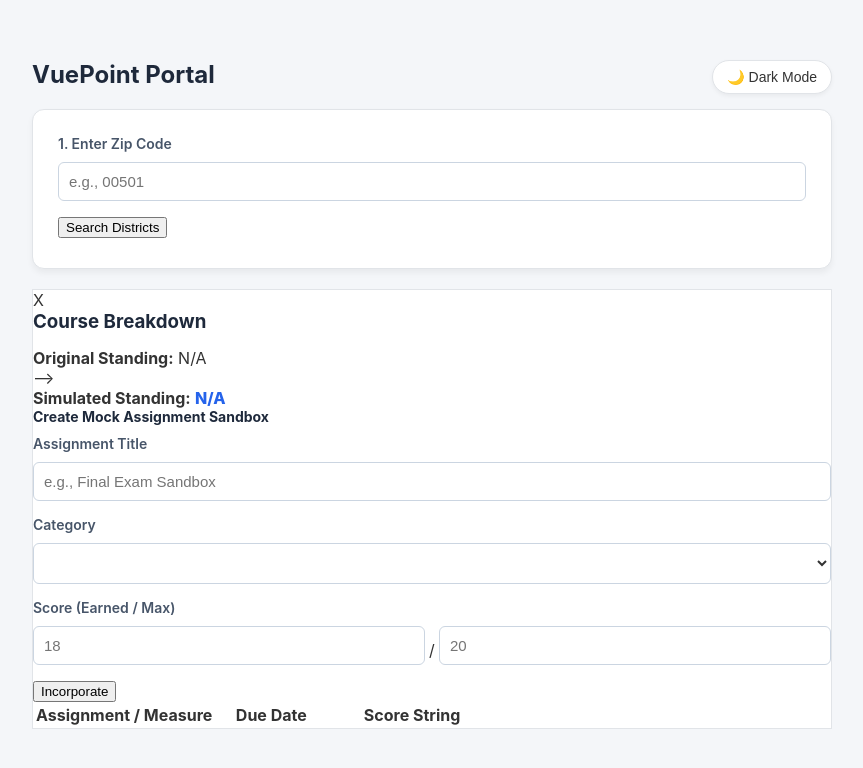
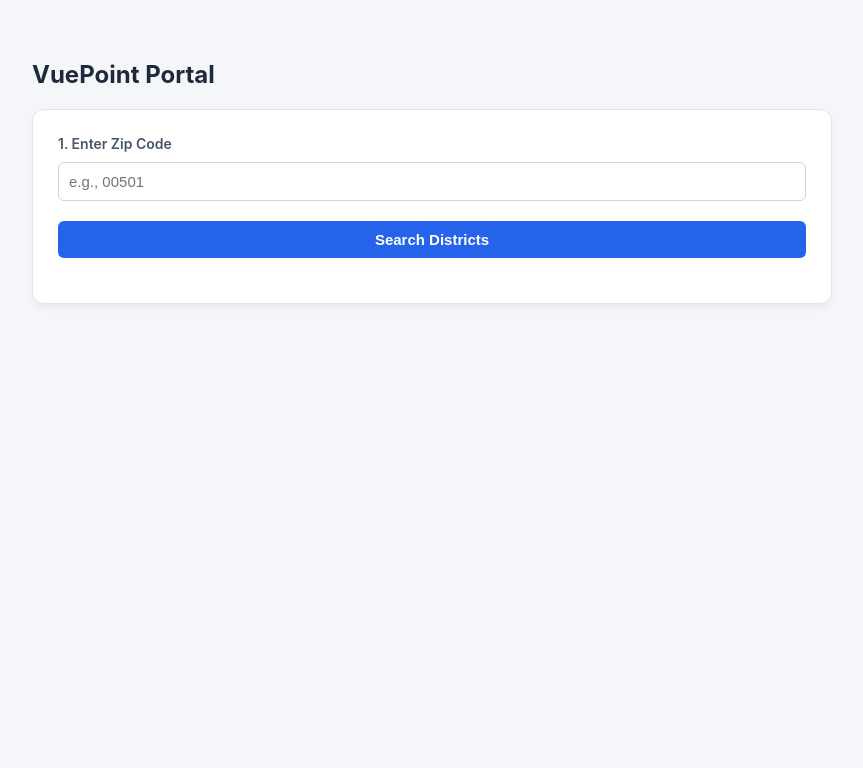
Before and after one commit to Coder-AR/VuePoint, a website: page index.html in a window 1280 px wide. Shown: the whole page, without its empty margins (208-1071 px from the left). Drawn offline with Linux system fonts and the light colour scheme.

Commit message:
Revert "New Update: Themes"
This reverts commit 88b2c325230ea7fe996bc062c54a8c3f13d03a1d.

```diff
--- a/index.html
+++ b/index.html
@@ -5,109 +5,58 @@
   <title>VuePoint Portal</title>
   <meta name="viewport" content="width=device-width, initial-scale=1.0">
   <style>
-    /* Theme Color Definitions */
-    :root {
-      --bg-color: #f4f6f9;
-      --text-color: #333333;
-      --box-bg: #ffffff;
-      --box-border: #e1e4e8;
-      --heading-color: #1e293b;
-      --label-color: #475569;
-      --input-bg: #ffffff;
-      --input-border: #cbd5e1;
-      --input-text: #333333;
-      --modal-overlay: rgba(0, 0, 0, 0.5);
-    }
+    body { font-family: -apple-system, BlinkMacSystemFont, "Segoe UI", Roboto, sans-serif; max-width: 800px; margin: 40px auto; padding: 20px; background: #f4f6f9; color: #333; }
+    .box { border: 1px solid #e1e4e8; padding: 25px; margin-bottom: 20px; border-radius: 12px; background: white; box-shadow: 0 4px 6px rgba(0,0,0,0.05); }
+    h2, h3 { margin-top: 0; color: #1e293b; }
+    label { font-weight: 600; font-size: 14px; color: #475569; display: block; margin-bottom: 5px; }
+    input, select, button { padding: 10px; margin: 5px 0 15px 0; width: 100%; box-sizing: border-box; border-radius: 6px; border: 1px solid #cbd5e1; font-size: 15px; }
+    input:focus, select:focus { outline: none; border-color: #3b82f6; box-shadow: 0 0 0 3px rgba(59,130,246,0.15); }
+    button { background: #2563eb; color: white; border: none; cursor: pointer; font-weight: bold; transition: background 0.2s; }
+    button:hover { background: #1d4ed8; }
 
-    [data-theme="dark"] {
-      --bg-color: #0f172a;
-      --text-color: #f1f5f9;
-      --box-bg: #1e293b;
-      --box-border: #334155;
-      --heading-color: #f8fafc;
-      --label-color: #94a3b8;
-      --input-bg: #0f172a;
-      --input-border: #475569;
-      --input-text: #f1f5f9;
-      --modal-overlay: rgba(0, 0, 0, 0.75);
-    }
+    .student-card { display: flex; align-items: center; gap: 20px; background: linear-gradient(135deg, #1e3a8a, #3b82f6); color: white; padding: 20px; border-radius: 12px; margin-bottom: 25px; }
+    .student-details h3 { margin: 0 0 5px 0; color: white; font-size: 22px; }
+    .student-details p { margin: 2px 0; opacity: 0.9; font-size: 14px; }
 
-    /* Core Layout Styles using Variables */
-    body {
-      font-family: -apple-system, BlinkMacSystemFont, "Segoe UI", Roboto, sans-serif;
-      max-width: 800px;
-      margin: 40px auto;
-      padding: 20px;
-      background: var(--bg-color);
-      color: var(--text-color);
-      transition: background 0.3s ease, color 0.3s ease;
-    }
+    .table-container { width: 100%; overflow-x: auto; background: white; border-radius: 12px; border: 1px solid #e1e4e8; margin-bottom: 25px; }
+    table { width: 100%; border-collapse: collapse; text-align: left; }
+    th { background: #f8fafc; padding: 14px; font-weight: 600; color: #64748b; border-bottom: 1px solid #e2e8f0; font-size: 13px; text-transform: uppercase; }
+    td { padding: 14px; border-bottom: 1px solid #f1f5f9; font-size: 15px; }
+    tr:last-child td { border-bottom: none; }
 
-    .box {
-      border: 1px solid var(--box-border);
-      padding: 25px;
-      margin-bottom: 20px;
-      border-radius: 12px;
-      background: var(--box-bg);
-      box-shadow: 0 4px 6px rgba(0,0,0,0.05);
-      transition: background 0.3s ease, border-color 0.3s ease;
-    }
+    .clickable-row { cursor: pointer; transition: background-color 0.15s ease; }
+    .clickable-row:hover { background-color: #f8fafc; }
 
-    h2, h3 { margin-top: 0; color: var(--heading-color); }
-    label { font-weight: 600; font-size: 14px; color: var(--label-color); display: block; margin-bottom: 5px; }
+    .period-badge { background: #f1f5f9; color: #475569; padding: 4px 8px; border-radius: 6px; font-weight: bold; font-size: 13px; }
+    .grade-badge { font-weight: 700; padding: 4px 10px; border-radius: 6px; display: inline-block; }
+    .grade-good    { background: #dcfce7; color: #15803d; }
+    .grade-warning { background: #fef9c3; color: #a16207; }
+    .grade-danger  { background: #fee2e2; color: #b91c1c; }
+    .unread-dot { display: inline-block; width: 8px; height: 8px; background: #2563eb; border-radius: 50%; margin-right: 6px; }
 
-    input, select {
-      padding: 10px;
-      margin: 5px 0 15px 0;
-      width: 100%;
-      box-sizing: border-box;
-      border-radius: 6px;
-      border: 1px solid var(--input-border);
-      background: var(--input-bg);
-      color: var(--input-text);
-      font-size: 15px;
-    }
+    .loading { text-align: center; color: #64748b; font-weight: 500; padding: 40px; }
 
-    input:focus, select:focus {
-      outline: none;
-      border-color: #3b82f6;
-      box-shadow: 0 0 0 3px rgba(59, 130, 246, 0.2);
-    }
+    .modal-overlay { display: none; position: fixed; top: 0; left: 0; width: 100%; height: 100%; background: rgba(15, 23, 42, 0.4); backdrop-filter: blur(4px); z-index: 1000; justify-content: center; align-items: center; padding: 20px; box-sizing: border-box; }
+    .modal-window { background: white; padding: 25px; border-radius: 14px; max-width: 700px; width: 100%; max-height: 85vh; overflow-y: auto; box-shadow: 0 20px 25px -5px rgba(0,0,0,0.1), 0 10px 10px -5px rgba(0,0,0,0.04); position: relative; }
+    .modal-close { position: absolute; top: 18px; right: 20px; font-size: 22px; cursor: pointer; color: #94a3b8; font-weight: bold; transition: color 0.15s; }
+    .modal-close:hover { color: #334155; }
+    .assignment-type-tag { font-size: 11px; font-weight: 600; padding: 2px 6px; border-radius: 4px; background: #e2e8f0; color: #475569; text-transform: uppercase; display: inline-block; margin-top: 4px; }
 
-    /* Theme Toggle Button Style */
-    .theme-toggle-btn {
-      float: right;
-      width: auto;
-      margin: 0 0 20px 0;
-      padding: 8px 14px;
-      cursor: pointer;
-      background: var(--box-bg);
-      color: var(--text-color);
-      border: 1px solid var(--box-border);
-      border-radius: 20px;
-      font-size: 14px;
-      font-weight: 500;
-      box-shadow: 0 2px 4px rgba(0,0,0,0.05);
-      transition: background 0.2s, color 0.2s;
-    }
-
-    .theme-toggle-btn:hover {
-      background: var(--input-border);
-    }
-
-    /* Modal Context Updates for Dark Mode Support */
-    #assignmentModal {
-      background: var(--modal-overlay) !important;
-    }
-    #assignmentModal > div {
-      background: var(--box-bg) !important;
-      color: var(--text-color) !important;
-      border: 1px solid var(--box-border);
-    }
+    .mock-tag { background: #feebc8; color: #c05621; font-size: 11px; font-weight: bold; padding: 2px 6px; border-radius: 4px; margin-left: 5px; text-transform: uppercase; }
+    .mock-row { background-color: #fffbeb; }
+    .delete-mock-btn { background: none; border: none; color: #dc2626; font-size: 12px; cursor: pointer; padding: 0; text-decoration: underline; margin-top: 4px; font-weight: 500; display: block; }
+    .delete-mock-btn:hover { color: #991b1b; }
+    .grade-comparison-box { display: flex; align-items: center; justify-content: space-between; background: #f8fafc; padding: 15px; border-radius: 8px; margin-bottom: 20px; border: 1px solid #e2e8f0; font-size: 15px; }
+    .simulator-panel { background: #f0fdf4; border: 1px solid #bbf7d0; padding: 15px; border-radius: 8px; margin-bottom: 20px; }
+    .simulator-grid { display: grid; grid-template-columns: 2fr 1.5fr 1.5fr 1fr; gap: 10px; align-items: flex-end; }
+    .simulator-grid label { margin-bottom: 2px; font-size: 12px; }
+    .simulator-grid input, .simulator-grid select, .simulator-grid button { margin: 0; padding: 7px; font-size: 13px; height: 36px; }
+    .simulator-grid button { background: #16a34a; }
+    .simulator-grid button:hover { background: #15803d; }
+    @media (max-width: 600px) { .simulator-grid { grid-template-columns: 1fr; gap: 10px; } }
   </style>
 </head>
 <body>
-  <button id="themeToggleBtn" class="theme-toggle-btn" onclick="toggleTheme()">🌙 Dark Mode</button>
   <h2>VuePoint Portal</h2>
 
   <div class="box" id="step1">
@@ -672,31 +621,6 @@
         pdfBtn.disabled = false;
       }
     }
-
-    // Theme Toggling Logic
-    function toggleTheme() {
-      const currentTheme = document.documentElement.getAttribute('data-theme');
-      const newTheme = currentTheme === 'dark' ? 'light' : 'dark';
-      document.documentElement.setAttribute('data-theme', newTheme);
-      localStorage.setItem('theme', newTheme);
-      updateThemeButton(newTheme);
-    }
-
-    function updateThemeButton(theme) {
-      const btn = document.getElementById('themeToggleBtn');
-      if (btn) {
-        btn.innerHTML = theme === 'dark' ? '☀️ Light Mode' : '🌙 Dark Mode';
-      }
-    }
-
-    // Inline self-invoking function to load theme instantly and avoid a white screen flash
-    (function() {
-      const savedTheme = localStorage.getItem('theme') || 'light';
-      document.documentElement.setAttribute('data-theme', savedTheme);
-      window.addEventListener('DOMContentLoaded', () => {
-        updateThemeButton(savedTheme);
-      });
-    })();
   </script>
 </body>
 </html>
```
